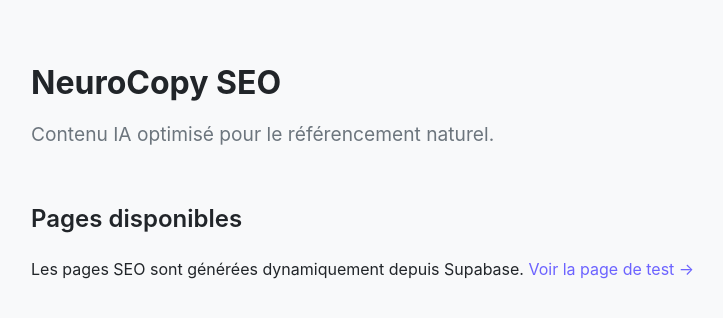
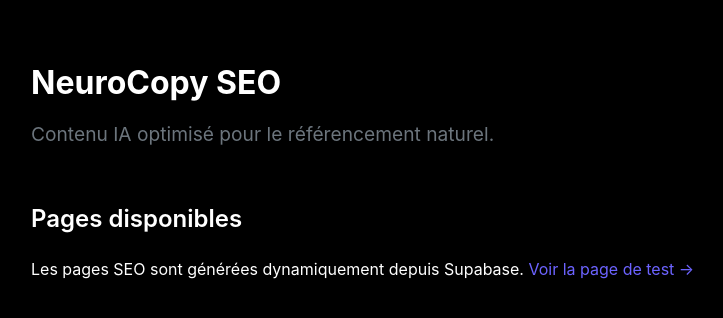
Before and after one commit to vousillimite-debug/neurocopy-seo, a Next.js app: page / in a window 1280 px wide. Shown: the top 318 px of the page, without its empty margins (233-956 px from the left). Built offline with nearby package versions, Linux system fonts and the light colour scheme.

Commit message:
fix: force dark background + CTA TOV corrections

```diff
--- a/components/seo/CtaFinal.jsx
+++ b/components/seo/CtaFinal.jsx
@@ -12,10 +12,8 @@
         textAlign: 'center',
       }}
     >
-      <h2 style={{ color: '#ffffff', marginTop: 0, lineHeight: '1.3' }}>
-        Ton copy a l'air bien.<br />
-        Le cerveau de tes prospects<br />
-        a décidé autrement.
+      <h2 style={{ fontSize: '26px', fontWeight: 700, marginBottom: '12px', lineHeight: 1.3 }}>
+        Ton copy a l'air bien.<br />Le cerveau de tes prospects a décidé autrement.
       </h2>
       <p style={{ color: '#a29bfe', marginBottom: '1.5rem' }}>
         30 secondes pour savoir exactement<br />
--- a/pages/[slug].js
+++ b/pages/[slug].js
@@ -42,7 +42,7 @@
 
       <EditorialHeader />
 
-      <main className="container" style={{ paddingTop: '2rem', paddingBottom: '4rem' }}>
+      <main style={{ maxWidth: '860px', margin: '0 auto', padding: '48px 24px 80px', background: '#000000', color: '#ffffff', minHeight: '100vh' }}>
         {page.breadcrumb?.length > 0 && <Breadcrumb items={page.breadcrumb} />}
 
         <h1 style={{ marginTop: '1.5rem' }}>{page.h1}</h1>
--- a/pages/_app.js
+++ b/pages/_app.js
@@ -1,5 +1,9 @@
 import '../styles/globals.css'
 
 export default function App({ Component, pageProps }) {
-  return <Component {...pageProps} />
+  return (
+    <div style={{ background: '#000000', color: '#ffffff', minHeight: '100vh' }}>
+      <Component {...pageProps} />
+    </div>
+  )
 }
```
